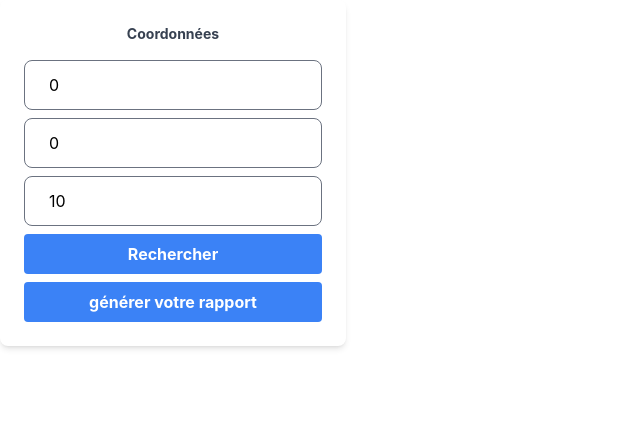
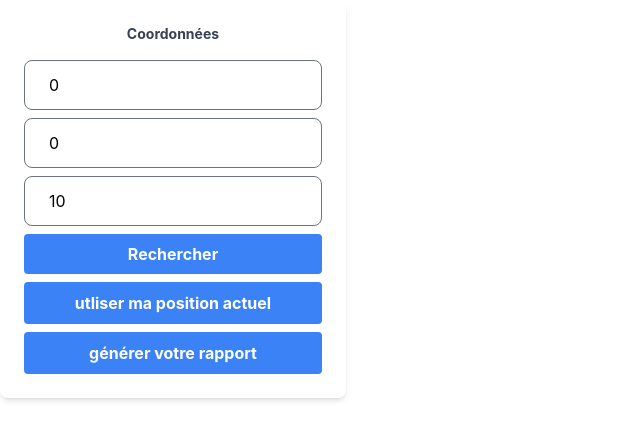
Before and after one commit to Matteo-Nossro/DEF_front, a Vue app in the folder DFV_front/: page / in a window 1280 px wide. Shown: the top 440 px of the page, without its empty margins (0-640 px from the left). Built offline with nearby package versions, Linux system fonts and the light colour scheme; no server answers.

Commit message:
feat: ajout get curent localisation + fly to + formulaire qui remarche

```diff
--- a/DFV_front/src/components/DefaultButton.vue
+++ b/DFV_front/src/components/DefaultButton.vue
@@ -1,16 +1,19 @@
 
 <template>
-  <input class="bg-blue-500 hover:bg-blue-700 text-white font-bold py-2 px-4 rounded w-full" :style="props.styles" type="submit" :value="props.label" @click="props.click">
+  <input class="bg-blue-500 hover:bg-blue-700 text-white font-bold py-2 px-4 rounded w-full" :style="props.styles" type="submit" :value="props.label" @click="props.click" v-if="props.type==='input'"/>
+  <button class="bg-blue-500 hover:bg-blue-700 text-white font-bold py-2 px-4 rounded w-full" :style="props.styles"  @click="props.click" v-if="props.type==='button'">{{props.label}}</button>
 </template>
 <script setup lang="ts">
 
 import {defineProps} from "vue";
 
 const props = defineProps({
-  click : MouseEvent,
+  click : Function as () => void,
   label : String,
   styles : String || null,
+  type : String || null
 })
+
 </script>
 
 <style scoped lang="scss">
--- a/DFV_front/src/components/Form.vue
+++ b/DFV_front/src/components/Form.vue
@@ -12,8 +12,9 @@
              placeholder="rayon en mètres" name="rayon" type="text" v-model="localRayon">
     </slot>
     <slot name="buttons">
-      <DefaultButton label="Rechercher"/>
-      <DefaultButton label="générer votre rapport"/>
+      <DefaultButton type="input" label="Rechercher"/>
+      <DefaultButton type="button" label="utliser ma position actuel" :click="handleUpdateCurentLocation"/>
+      <DefaultButton type='button' label="générer votre rapport" />
     </slot>
   </form>
 </template>
@@ -30,10 +31,11 @@ const props = defineProps<{
 
 const emit = defineEmits<{
   (event: 'submitForm', {  } ): void
+  (event: 'getLocalisation',{} ): void
 }>()
-const localLongitude = ref<number>(props.longitude)
-const localLatitude = ref<number>(props.latitude)
-const localRayon = ref<number>(props.rayon)
+const localLongitude = ref<number>(props.longitude ?? 0)
+const localLatitude = ref<number>(props.latitude ?? 0)
+const localRayon = ref<number>(props.rayon ?? 0)
 
 watch(props, (newValue, oldValue) => {
   localLongitude.value = newValue.longitude
@@ -41,7 +43,9 @@ watch(props, (newValue, oldValue) => {
   localRayon.value = newValue.rayon
 })
 
-
+const handleUpdateCurentLocation = () => {
+  emit('getLocalisation')
+}
 const handleSubmit = () => {
   emit('submitForm', {longitude:localLongitude.value, latitude:localLatitude.value,rayon: localRayon.value})
   console.log(localLongitude.value, localLatitude.value, localRayon.value)
--- a/DFV_front/src/components/Map.vue
+++ b/DFV_front/src/components/Map.vue
@@ -3,6 +3,7 @@
   <div class="form">
     <Form
       @submit-form="handleSubmitForm"
+      @get-localisation="getUserLocation"
       :longitude="marker !== null ? marker.getLngLat().lng : 0"
       :latitude="marker !== null ? marker.getLngLat().lat : 0"
       :rayon="radius * 1000"
@@ -28,15 +29,16 @@ const mapContainer = ref(null);
 const map = ref(null);
 const marker = ref(null);
 const circle = ref(null);
-const center = [ 4.83242748730953,45.76024989812256]; // Coordonnées de Lyon, par exemple
-const  radius = ref(0.01);
+const center = [4.83242748730953, 45.76024989812256]; // Coordonnées de Lyon, par exemple
+const radius = ref(0.01);
 
 
 const handleSubmitForm = (formValue) => {
+  placeMarker({ lngLat: { lng: parseFloat(formValue.longitude), lat: parseFloat(formValue.latitude) } })
   radius.value = parseInt(formValue.rayon) * 0.001;
   setCircleRadius(parseInt(formValue.rayon) * 0.001);
-  console.log('formValue aeazeazea',formValue)
-}
+  console.log('formValue aeazeazea', formValue);
+};
 
 onMounted(() => {
   map.value = new maplibregl.Map({
@@ -45,14 +47,14 @@ onMounted(() => {
     center: center,
     zoom: 13
   });
+  getUserLocation();
 
   map.value.on('click', (e) => {
 
     placeMarker(e);
     setCircleRadius(radius.value);
 
-    console.log(marker.value.getLngLat().lng, marker.value.getLngLat().lat)
-
+    console.log(marker.value.getLngLat().lng, marker.value.getLngLat().lat);
 
 
     // Ajoutez ici la logique pour créer ou ajuster le cercle
@@ -60,6 +62,37 @@ onMounted(() => {
 
   // Ajoutez la logique pour déplacer le marqueur et créer un cercle
 });
+
+const getUserLocation = (): void => {
+  if (navigator.geolocation) {
+    navigator.geolocation.getCurrentPosition(
+      displayUserLocation,
+      handleLocationError
+    );
+  } else {
+    console.error("Geolocation is not supported by this browser.");
+  }
+};
+
+const displayUserLocation = (position: GeolocationPosition): void => {
+  const userCoordinates: [number, number] = [
+    position.coords.longitude,
+    position.coords.latitude
+  ];
+
+  if (map) {
+    map.value.flyTo({ center: userCoordinates, zoom: 12 });
+    placeMarker({ lngLat: { lng: userCoordinates[0], lat: userCoordinates[1] } })
+    setCircleRadius(radius.value);
+
+    // new maplibregl.Marker().setLngLat(userCoordinates).addTo(map.value);
+
+  }
+};
+
+const handleLocationError = (error: GeolocationPositionError): void => {
+  console.error("Error in getting user location:", error);
+};
 
 const setCircleRadius = (radius) => {
   if (marker.value) {
@@ -124,14 +157,16 @@ function createGeoJSONCircle(center, radiusInKm) {
   };
 }
 
-const placeMarker =(e)=>{
+const placeMarker = (e) => {
   if (marker.value) {
     marker.value.remove(); // Supprime le marqueur précédent
   }
   marker.value = new maplibregl.Marker()
     .setLngLat(e.lngLat)
     .addTo(map.value);
-}
+
+  map.value.flyTo({ center: [marker.value.getLngLat().lng, marker.value.getLngLat().lat] , zoom: 12 });
+};
 
 const removeMarker = () => {
   if (marker.value) {
@@ -178,6 +213,7 @@ const updateCircleRadius = (newRadius) => {
   height: 100vh;
   z-index: 2;
 }
+
 .form {
   position: absolute;
   top: 0;
```
